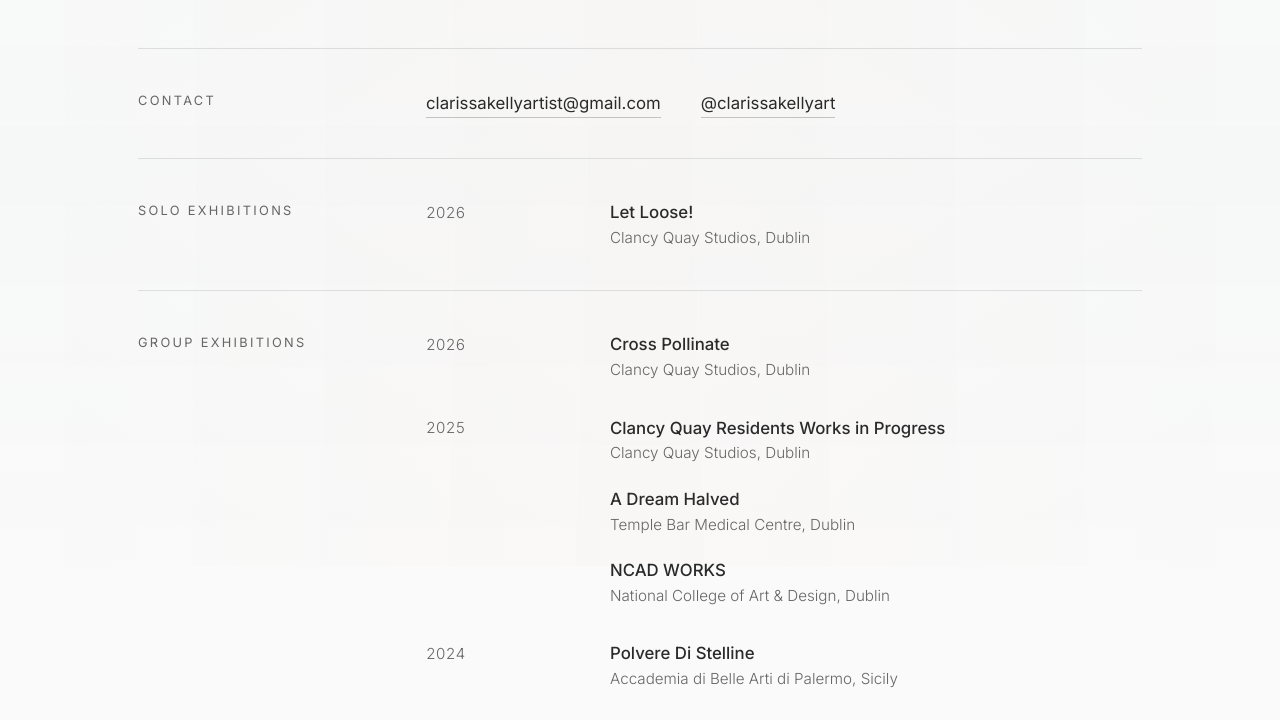
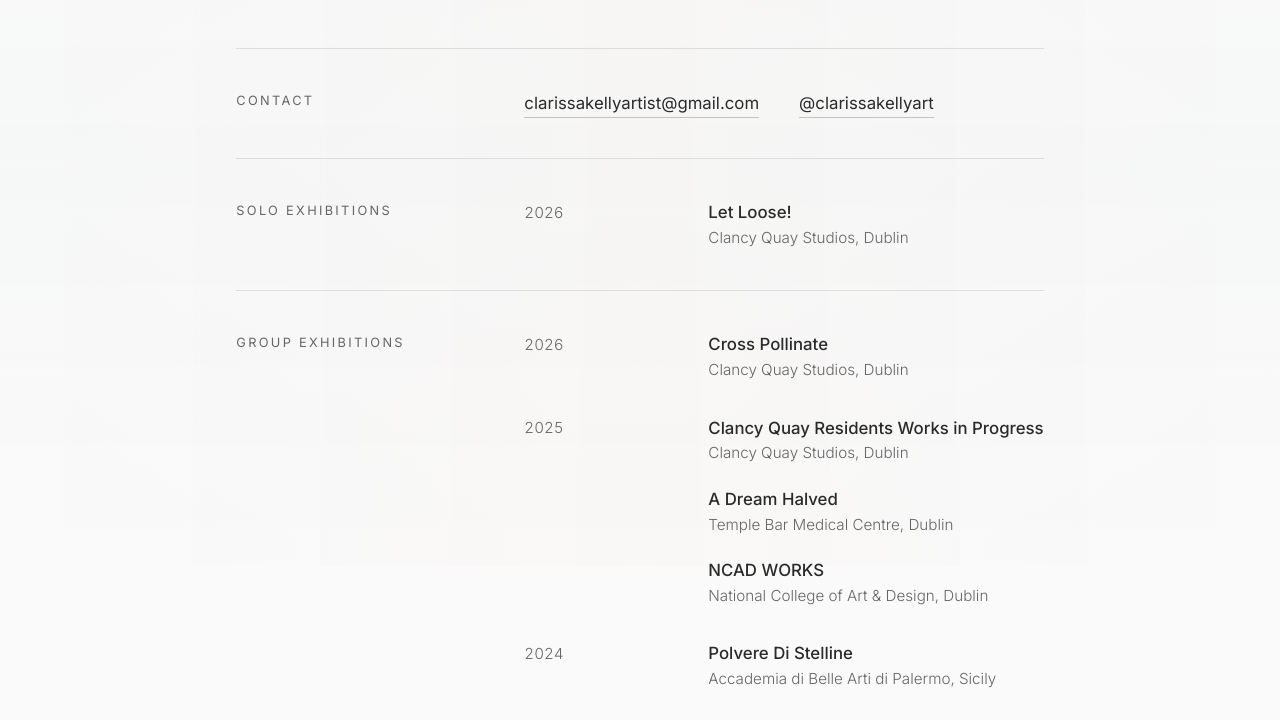
Before and after one commit to ronan-s1/ck-portfolio, a website: page cv.html in a window 1280 px wide. Shown: the part 234-954 px from the top of the page. Drawn offline with nearby package versions, Linux system fonts and the light colour scheme.

Commit message:
Enhance desktop layout by adjusting the width of the CV section; implement responsive design for improved text alignment and visual consistency on larger screens.

```diff
--- a/css/minimal-style.css
+++ b/css/minimal-style.css
@@ -1300,6 +1300,14 @@ img[loading="lazy"].loaded {
     text-transform: uppercase;
 }
 
+/* Desktop: shrink the page to its widest line so the dividers end where the text does */
+@media (min-width: 769px) {
+    .cv-minimal {
+        width: fit-content;
+        max-width: min(1100px, 100%);
+    }
+}
+
 .cv-section-minimal {
     display: grid;
     grid-template-columns: 15rem 1fr;
```
